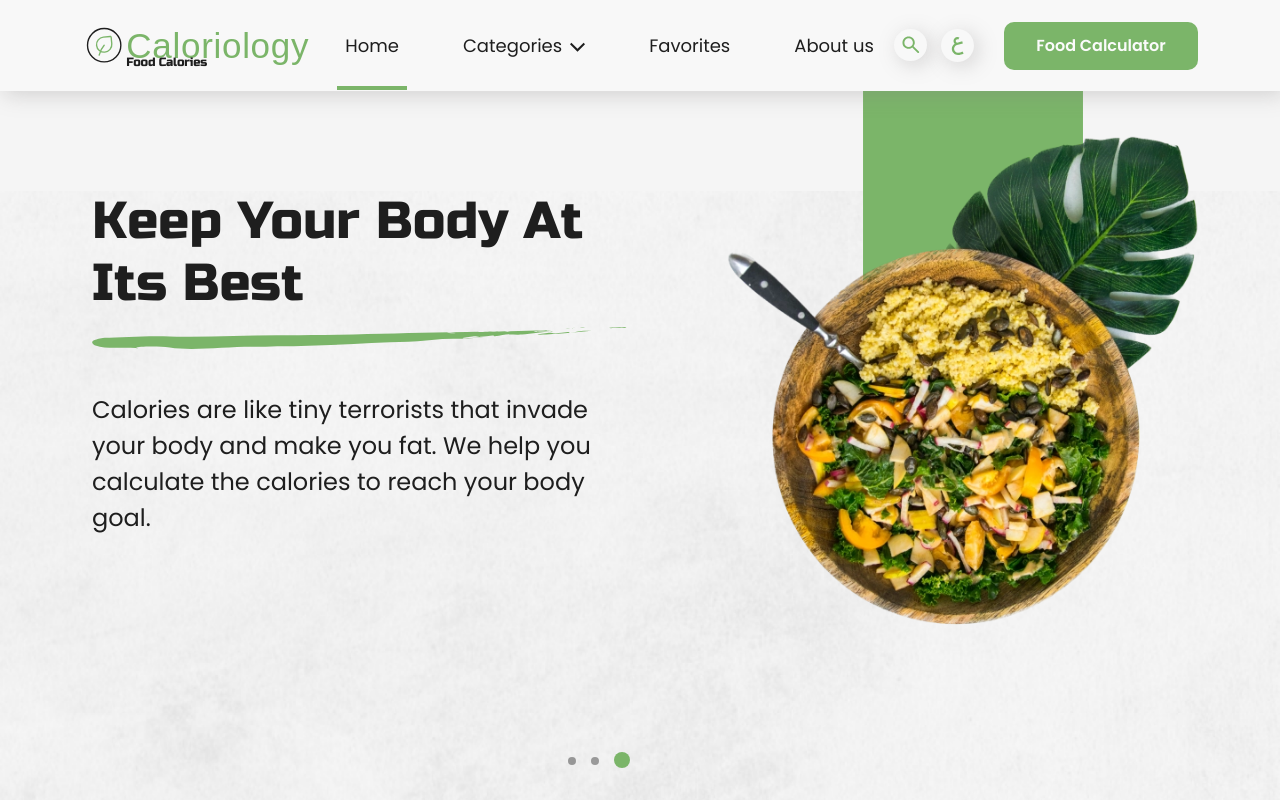
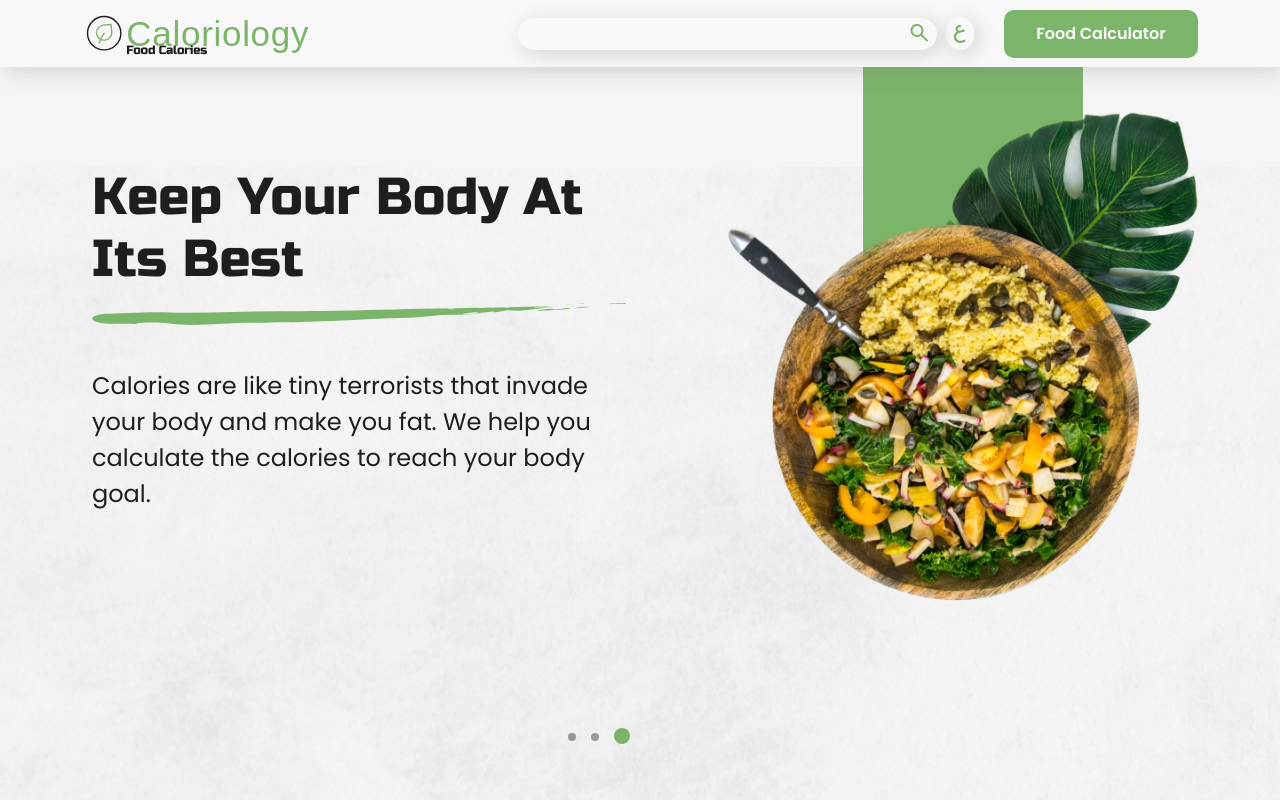
Before and after one commit to moelshenawy/caloriology, a React (Create React App) app: page / in a window 1280 px wide. Both pictures are taken after a click on the element 910 px from the left and 45 px from the top of the page. Shown: the top 800 px of the page. Built offline with nearby package versions, Linux system fonts and the light colour scheme; a web font is replaced by a local one.

Commit message:
search bar

```diff
--- a/src/components/Navbar/index.jsx
+++ b/src/components/Navbar/index.jsx
@@ -18,15 +18,19 @@ export default function Navbar() {
   const [searchInput, setSearchInput] = useState(false)
 
   const { t, i18n } = useTranslation();
-  console.log(t("navbar.home"))
+
+
+
 
   const menuRef = useRef()
+
 
   // Toggle outside to close menu
   useEffect(() => {
     const closeMenu = (e) => {
       if (showMenu && menuRef.current && !menuRef.current.contains(e.target)) {
         setShowMenu(false)
+        console.log(e.target)
       }
     }
 
@@ -61,11 +65,18 @@ export default function Navbar() {
 
             <div className="btns-container d-flex align-items-center justify-content-center">
 
+          <div className="icons-container">
+          {searchInput === true ? (
+            <div className="input-group ">
+              <input type="text" className='search-inp' name="" id=""  />
+              <div  onClick={()=> setSearchInput(!searchInput)}>
+                <Search  />
+              </div>
+                </div>
+          ): <div className="search-btn" onClick={()=> setSearchInput(!searchInput)}>
+          <Search  />
+        </div>}
 
-            <div className="icons-container">
-              <div className="search-btn">
-                <Search />
-              </div>
 
             {i18n.language === 'ar' ? <div onClick={() => {
               i18n.changeLanguage('en')
@@ -84,8 +95,7 @@ export default function Navbar() {
             <Link className="nav-link" to="#"><button className='calc'>{t('navbar.food')}</button></Link>
           </div>
         </div>
-
-          <div className="collapse navbar-collapse align-items-center justify-content-center" id="main">
+            {searchInput === true ? "":   <div className="collapse navbar-collapse align-items-center justify-content-center" id="main">
 
 <div className="toggle-menu my-3"
   dir={`${i18n.language === "ar" ? 'rtl' : 'ltr'}`} >
@@ -120,7 +130,43 @@ export default function Navbar() {
     <Link className="nav-link" to="#"><button className='calc'>{t('navbar.food')}</button></Link>
   </div>
 </div>
+</div>}
+        {/* <div className="collapse navbar-collapse align-items-center justify-content-center" id="main">
+
+<div className="toggle-menu my-3"
+  dir={`${i18n.language === "ar" ? 'rtl' : 'ltr'}`} >
+  <div className="links">
+    <ul className="navbar-nav ">
+      <li className="nav-item ">
+        <NavLink activeClassName="active" className="nav-link " aria-current="page" to="/">{t('navbar.home')}</NavLink>
+      </li>
+      <li className="nav-item"
+        ref={menuRef}
+      >
+        <a className="nav-link" onClick={() => setShowMenu((prev) => !prev)}>{t('navbar.categories')}
+          <span className={`ps-2 ${showMenu && "active-menu"}`} >
+            <DownArrow />
+          </span>
+        </a>
+
+      </li>
+      <li className="nav-item ">
+        <NavLink activeClassName="active" className="nav-link  " to="favorites">{t('navbar.favorites')}</NavLink>
+      </li>
+      <li className="nav-item ">
+        <NavLink activeClassName="active" className="nav-link  " to="about">{t('navbar.about')}</NavLink>
+      </li>
+
+    </ul>
+
+
+
   </div>
+  <div className="calc-btn-mob">
+    <Link className="nav-link" to="#"><button className='calc'>{t('navbar.food')}</button></Link>
+  </div>
+</div>
+</div> */}
 
 
 
--- a/src/components/Navbar/index.scss
+++ b/src/components/Navbar/index.scss
@@ -36,6 +36,7 @@
 
         @media screen and (max-width: 992px) {
           font-size: 25px;
+
 
         }
 
@@ -135,9 +136,34 @@
         }
       }
     }
+    .input-group {
+      display: flex;
+      align-items: center;
+      justify-content: flex-end;
+      margin-right: 10px;
+      input{
+        width: 419px;
+        height: 32px;
+        padding: 4px 8px;
+        background-color: #f8f8f8 !important;
+        box-shadow: 4px 4px 20px rgba(134, 130, 130, 0.3);
+        border-radius: 200px;
+        border: none;
+        position: relative;
 
+      }
+      svg{
+        position: absolute;
+        top: 0;
+        right: 0;
+        margin: 7px;
+        cursor: pointer;
+
+      }
+    }
     .btns-container {
       order: 2;
+
 
       @media screen and (max-width: 992px) {
         order: 0 !important;
```
Lines whose indentation alone changed are shown as unchanged.
